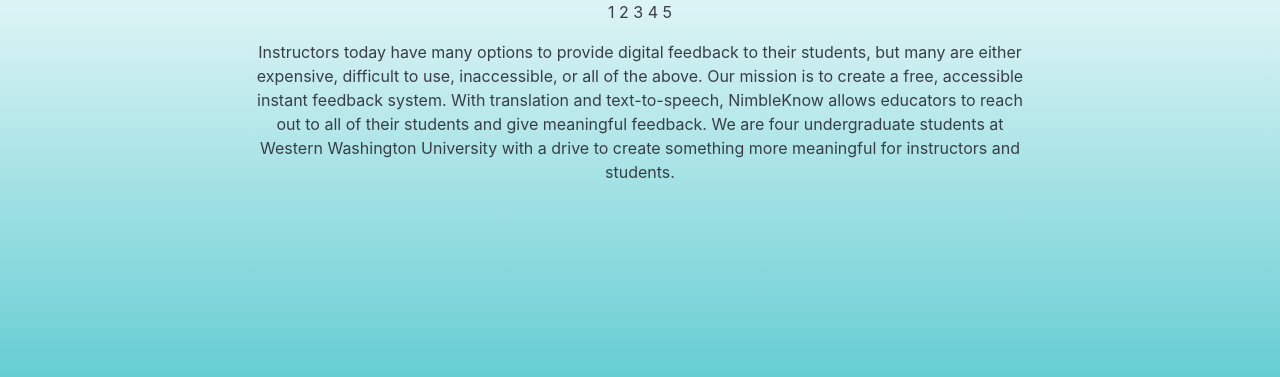
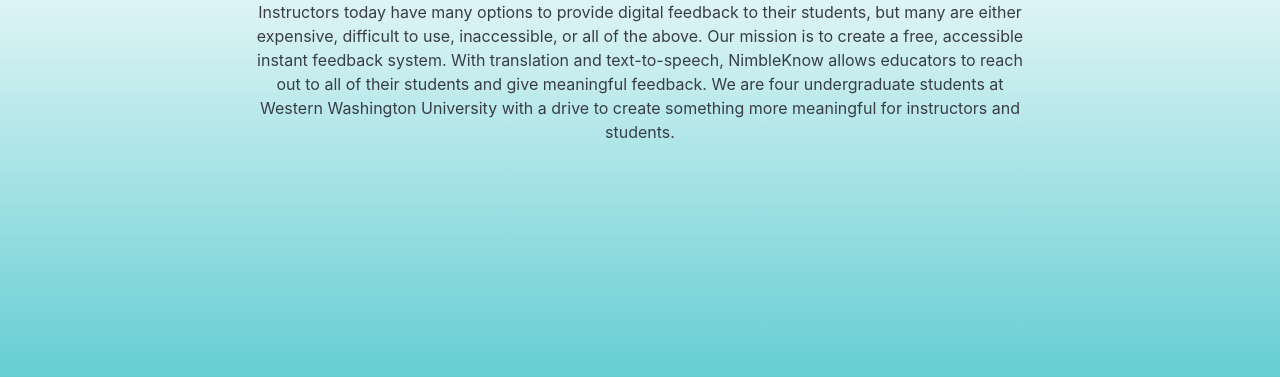
Before and after one commit to wwu-csci-497/csci-497-project-classroomfeedbacksystem, a Flask app: page /about in a window 1280 px wide. Shown: the part 104-481 px from the top of the page. Run offline with Flask 2, Linux system fonts and the light colour scheme; some libraries are stand-ins or nearby versions.

Commit message:
Updated about.html
There was an extra "1 2 3 4 5"

```diff
--- a/flaskr/templates/review/about.html
+++ b/flaskr/templates/review/about.html
@@ -6,9 +6,6 @@
 
 {% block content %}
     <body>
-    <p>1 2 3 4 5</p>
-
-
   <p>Instructors today have many options to provide digital feedback to their students, but many are either expensive, difficult to use, inaccessible, or all of the above. Our mission is to create a free, accessible instant feedback system. With translation and text-to-speech, NimbleKnow allows educators
   to reach out to all of their students and give meaningful feedback. We are four undergraduate students at Western Washington University with a drive to create something more meaningful for instructors and students.</p>
     </body>
```
